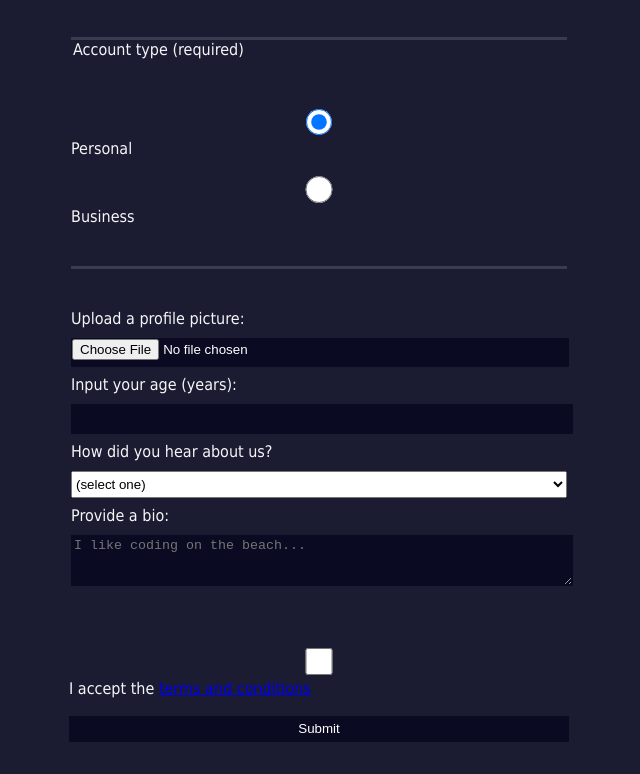
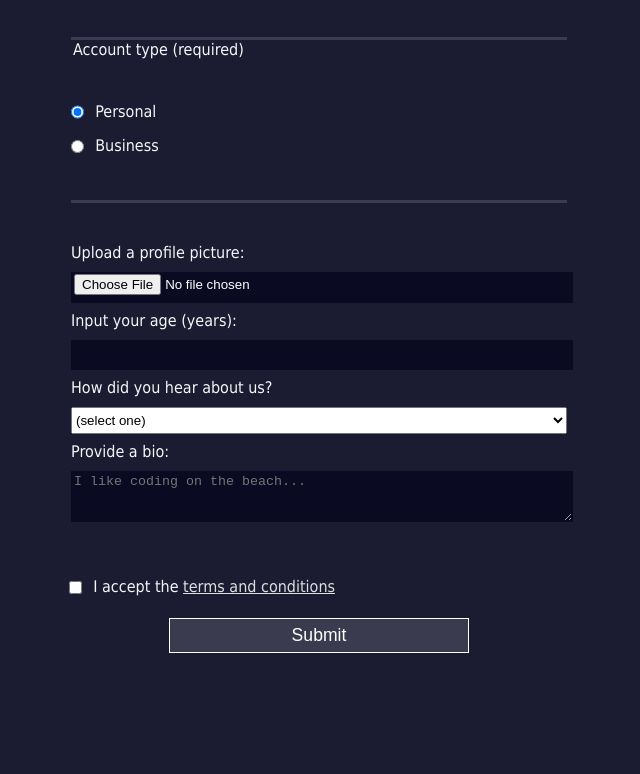
Before and after one commit to Lawani-EJ/GitClass, a plain HTML site: page gitass/index.html in a window 1280 px wide. Shown: the part 443-1217 px from the top of the page, without its empty margins (321-961 px from the left). After the commit the page ends 1146 px from the top, so only its background shows below. Drawn offline with Linux system fonts and the light colour scheme.

Commit message:
The other styles are applied in the css file

```diff
--- a/gitass/main.css
+++ b/gitass/main.css
@@ -49,3 +49,32 @@ body {
     border: 1px solid #0a0a23;
     color: #ffffff;
   }
+
+  .inline {
+    width: unset;
+    margin: 0 0.5em 0 0;
+    vertical-align: middle;
+  }
+
+  input[type="submit"] {
+    display: block;
+    width: 60%;
+    margin: 1em auto;
+    height: 2em;
+    font-size: 1.1rem;
+    background-color: #3b3b4f;
+    border-color: white;
+    min-width: 300px;
+  }
+
+  input[type="file"] {
+    padding: 1px 2px;
+  }
+
+  .inline{
+    display: inline;
+  }
+
+  a{
+    color: #dfdfe2;
+  }
```
